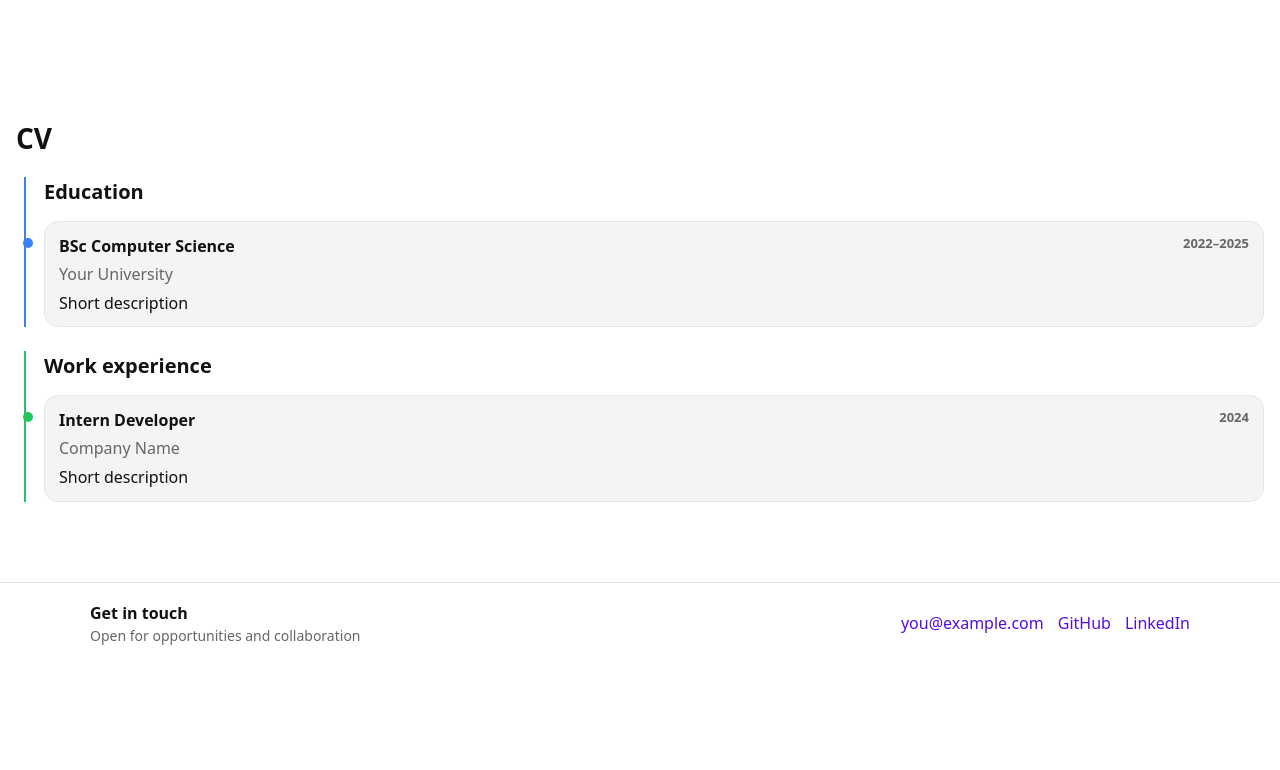
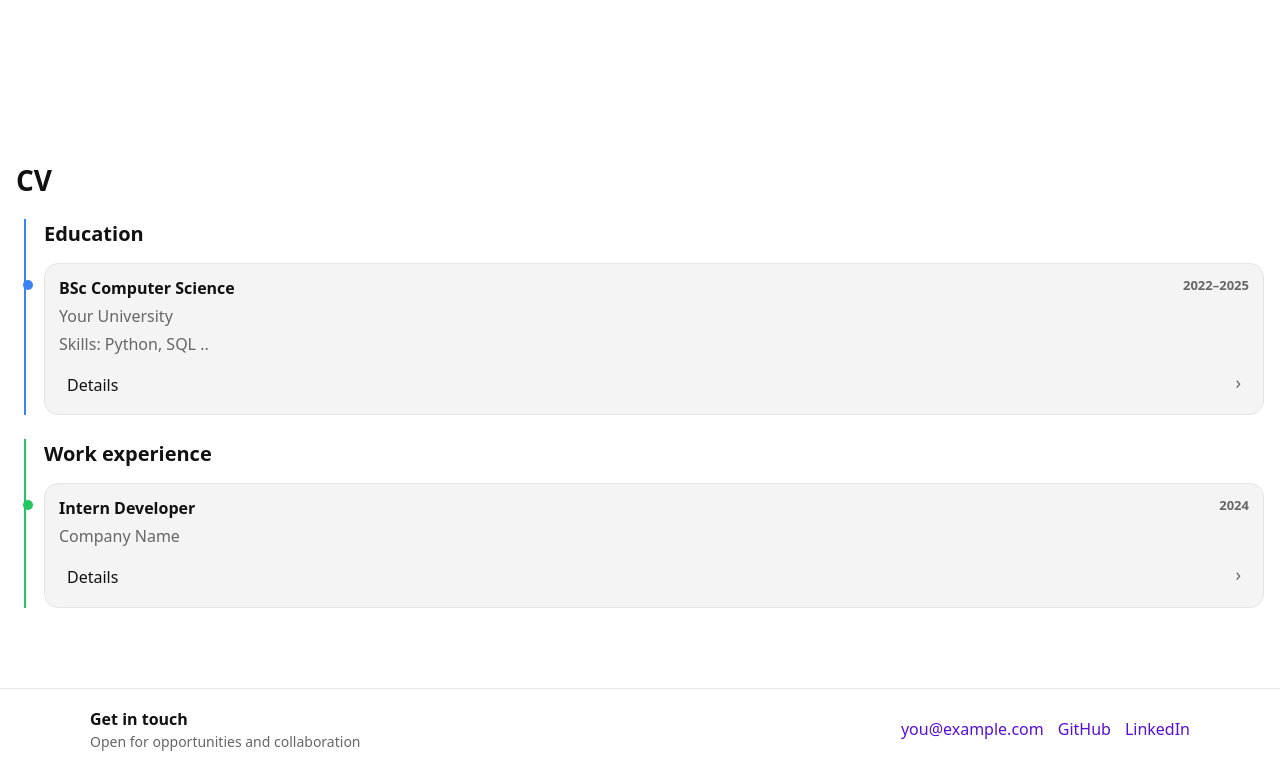
Before and after one commit to holuca/my-website, a React (Vite) app: page / in a window 1280 px wide. Shown: the part 918-1688 px from the top of the page. Before the commit the page ends 1582 px from the top, so only its background shows below. Built offline with nearby package versions, Linux system fonts and the light colour scheme.

Commit message:
cv cleaner

```diff
--- a/src/i18n/strings.tsx
+++ b/src/i18n/strings.tsx
@@ -3,7 +3,7 @@ export type Lang = "en" | "de";
 export const strings = {
   en: {
     nav: {
-      about: "",
+      about: "About Me",
       projects: "Projects",
       cv: "CV",
       contact: "Contact",
@@ -11,7 +11,7 @@ export const strings = {
     },
 
     sections: {
-      aboutTitle: "Welcome to my page",
+      aboutTitle: "asdfS",
       aboutText: "Unga bunga my description...",
       projectsTitle: "Projects",
       cvTitle: "CV",
@@ -44,18 +44,25 @@ export const strings = {
       {
         title: "BSc Computer Science",
         org: "Your University",
+        skills: "Skills: Python, SQL ..",
         time: "2022–2025",
-          desc: "Short description",
+        desc: "Details",
+        details: ["Algorithms", "Probability", "ML", "Databases"], // 👈 NEW
       },
     ],
+
       workItems: [
         {
           title: "Intern Developer",
           org: "Company Name",
           time: "2024",
-          desc: "Short description",
+          desc: "Details",
+          details:
+            "Here you can write a longer paragraph about what you did, what stack you used, and what you learned.", // 👈 NEW
         },
       ],
+
+
     },
 
 
@@ -78,7 +85,7 @@ export const strings = {
     },
 
     sections: {
-      aboutTitle: "Luca Hollenstein",
+      aboutTitle: "",
       aboutText: "unga bunga meine beschreibung...",
       projectsTitle: "Projekte",
       cvTitle: "Lebenslauf",
@@ -110,6 +117,7 @@ export const strings = {
         {
           title: "BSc Informatik",
           org: "Deine Uni",
+          skills: "PYTHON ETC",
           time: "2022–2025",
           desc: "Kurze Beschreibung",
         },
@@ -118,6 +126,7 @@ export const strings = {
         {
           title: "Praktikum Entwickler",
           org: "Firma",
+          skills: "ASDF",
           time: "2024",
           desc: "Kurze Beschreibung",
         },
--- a/src/sections/CV.css
+++ b/src/sections/CV.css
@@ -96,3 +96,63 @@
   margin-top: 6px;
   line-height: 1.4;
 }
+
+/* clickable description row */
+.cv-descRow {
+  margin-top: 6px;
+  display: flex;
+  align-items: center;
+  justify-content: space-between;
+  gap: 10px;
+  border-radius: 10px;
+  padding: 6px 8px;
+}
+
+.cv-descRow.clickable {
+  cursor: pointer;
+}
+
+.cv-descRow.clickable:hover {
+  background: color-mix(in srgb, var(--card) 70%, transparent);
+}
+
+.cv-descRow.clickable:focus-visible {
+  outline: 2px solid var(--accent);
+  outline-offset: 2px;
+}
+
+/* caret */
+.cv-caret {
+  color: var(--muted);
+  font-size: 18px;
+  transform: rotate(0deg);
+  transition: transform 0.15s ease;
+  user-select: none;
+}
+
+.cv-caret.open {
+  transform: rotate(90deg);
+}
+
+/* expanded details */
+.cv-details {
+  margin-top: 8px;
+  padding: 10px 12px;
+  border: 1px solid var(--border);
+  background: var(--bg);
+  border-radius: 12px;
+}
+
+.cv-detailList {
+  margin: 0;
+  padding-left: 18px;
+  display: grid;
+  gap: 6px;
+  color: var(--text);
+}
+
+.cv-detailText {
+  margin: 0;
+  color: var(--text);
+  line-height: 1.5;
+}
--- a/src/sections/CV.tsx
+++ b/src/sections/CV.tsx
@@ -1,39 +1,94 @@
+import { useState } from "react";
 import { useLanguage } from "../i18n/LanguageContext";
 import "./CV.css";
+
+type CVItem = {
+  title: string;
+  org: string;
+  time: string;
+  desc: string;
+  details?: string[] | string;
+};
+
 export default function CV() {
   const { t } = useLanguage();
+
+  // Create stable keys to track open/close
+  const eduItems = t.cv.eduItems as readonly CVItem[];
+  const workItems = t.cv.workItems as readonly CVItem[];
+
+  const [openKey, setOpenKey] = useState<string | null>(null);
+
+  const toggle = (key: string) => {
+    setOpenKey((prev) => (prev === key ? null : key));
+  };
+
+  const renderItem = (x: CVItem, key: string, colorClass: "cv-edu" | "cv-work") => {
+    const isOpen = openKey === key;
+    const hasDetails = Boolean(x.details);
+
+    return (
+      <li key={key} className={`cv-item ${isOpen ? "open" : ""}`}>
+        <div className="cv-item-top">
+          <strong>{x.title}</strong>
+          <span className="cv-time">{x.time}</span>
+        </div>
+
+        <div className="cv-org">{x.org}</div>
+        <div className="cv-org">{x.skills}</div>
+        {/* Clickable description row (no visible button) */}
+        <div
+          className={`cv-descRow ${hasDetails ? "clickable" : ""}`}
+          role={hasDetails ? "button" : undefined}
+          tabIndex={hasDetails ? 0 : -1}
+          onClick={hasDetails ? () => toggle(key) : undefined}
+          onKeyDown={
+            hasDetails
+              ? (e) => {
+                  if (e.key === "Enter" || e.key === " ") {
+                    e.preventDefault();
+                    toggle(key);
+                  }
+                }
+              : undefined
+          }
+          aria-expanded={hasDetails ? isOpen : undefined}
+        >
+          <span className="cv-desc">{x.desc}</span>
+          {hasDetails && <span className={`cv-caret ${isOpen ? "open" : ""}`}>›</span>}
+        </div>
+
+        {/* Expanded details */}
+        {hasDetails && isOpen && (
+          <div className="cv-details">
+            {Array.isArray(x.details) ? (
+              <ul className="cv-detailList">
+                {x.details.map((d) => (
+                  <li key={d}>{d}</li>
+                ))}
+              </ul>
+            ) : (
+              <p className="cv-detailText">{x.details}</p>
+            )}
+          </div>
+        )}
+      </li>
+    );
+  };
 
   return (
     <div className="cv">
       <div className="cv-block cv-edu">
         <h3 className="cv-heading">{t.cv.education}</h3>
         <ul className="cv-list">
-          {t.cv.eduItems.map((x) => (
-            <li key={x.title} className="cv-item">
-              <div className="cv-item-top">
-                <strong>{x.title}</strong>
-                <span className="cv-time">{x.time}</span>
-              </div>
-              <div className="cv-org">{x.org}</div>
-              <div className="cv-desc">{x.desc}</div>
-            </li>
-          ))}
+          {eduItems.map((x) => renderItem(x, `edu:${x.title}:${x.time}`, "cv-edu"))}
         </ul>
       </div>
 
       <div className="cv-block cv-work">
         <h3 className="cv-heading">{t.cv.work}</h3>
         <ul className="cv-list">
-          {t.cv.workItems.map((x) => (
-            <li key={x.title} className="cv-item">
-              <div className="cv-item-top">
-                <strong>{x.title}</strong>
-                <span className="cv-time">{x.time}</span>
-              </div>
-              <div className="cv-org">{x.org}</div>
-              <div className="cv-desc">{x.desc}</div>
-            </li>
-          ))}
+          {workItems.map((x) => renderItem(x, `work:${x.title}:${x.time}`, "cv-work"))}
         </ul>
       </div>
     </div>
```
Lines whose indentation alone changed are shown as unchanged.
